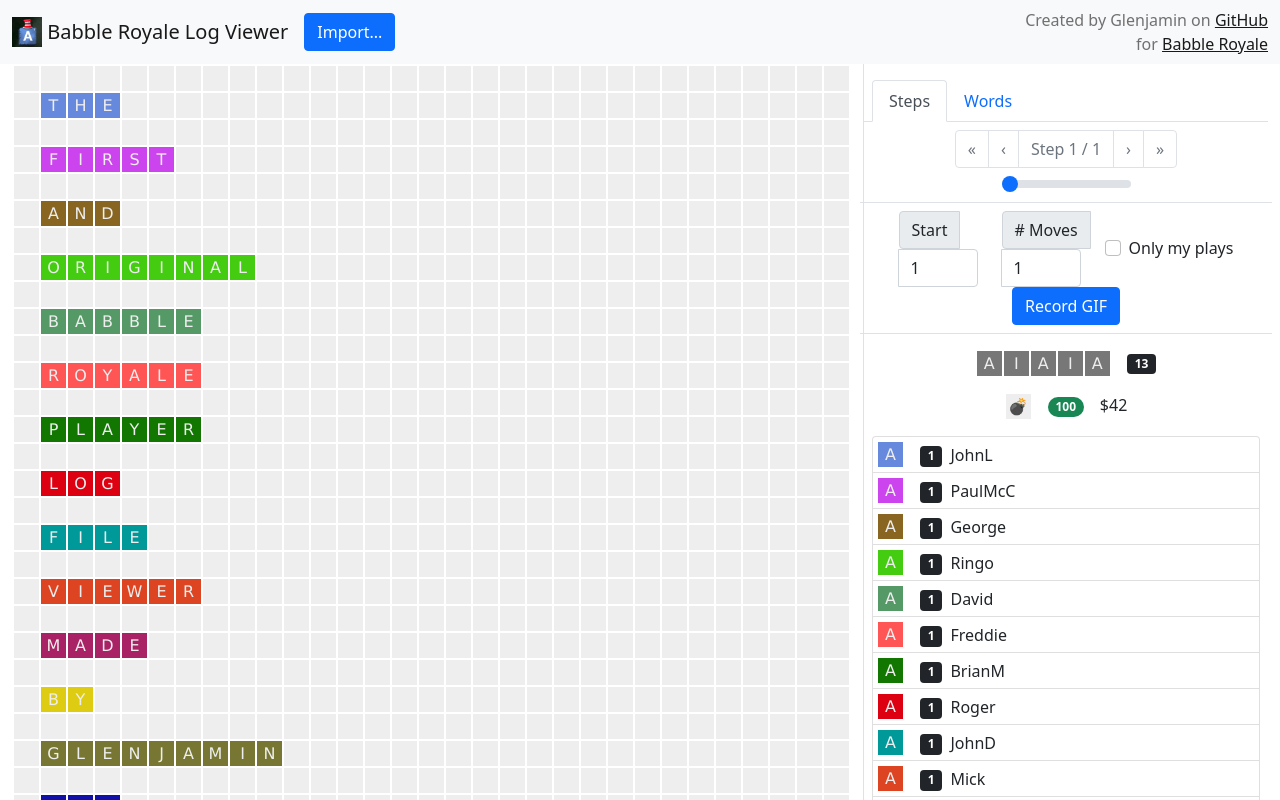
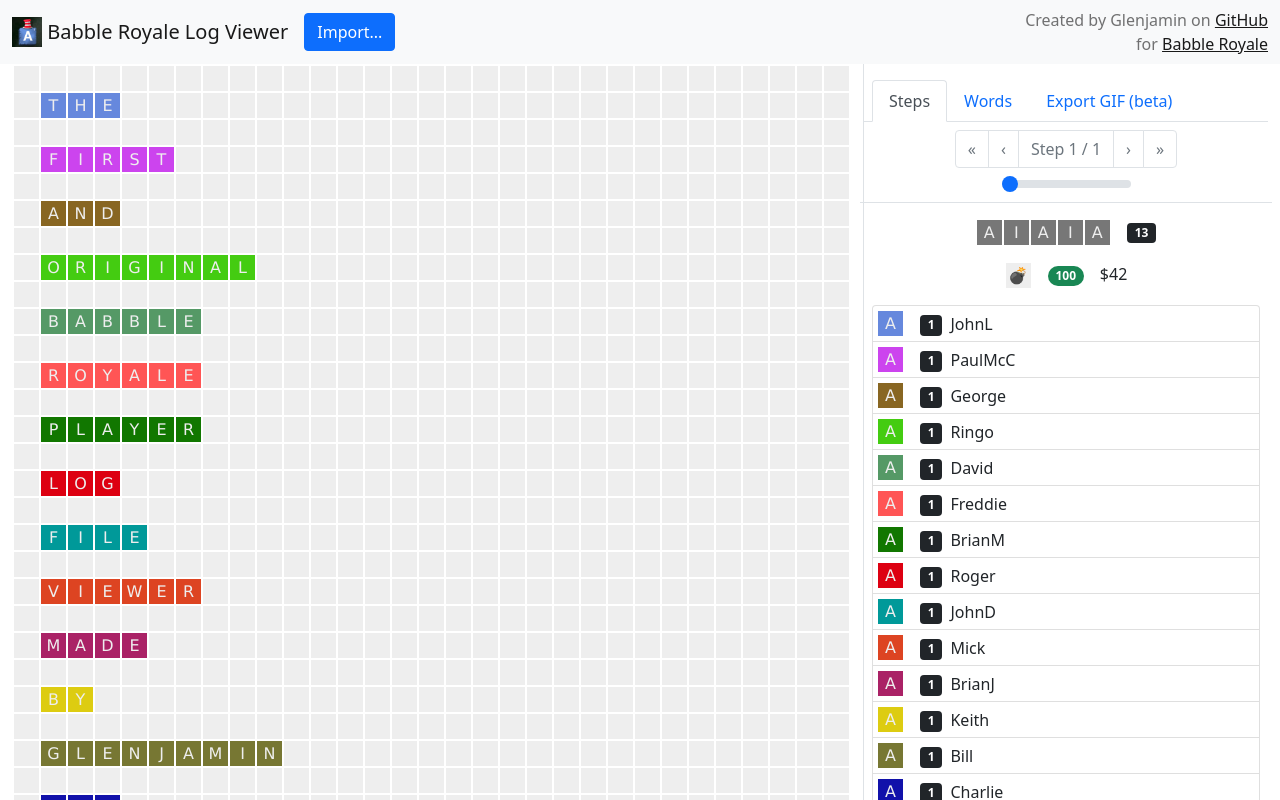
Before and after one commit to glenjamin/babblog-royale, a React (Create React App) app: page / in a window 1280 px wide. Shown: the top 800 px of the page. Built offline with nearby package versions, Linux system fonts and the light colour scheme.

Commit message:
Move GIF exporting to a tab

```diff
--- a/src/App.tsx
+++ b/src/App.tsx
@@ -72,17 +72,6 @@ function App() {
                     stepMeForwards={actions.stepMeForwards}
                     disabled={isRecording}
                   />
-                  {process.env.NODE_ENV === "development" && (
-                    <ScreenGrabber
-                      step={gameStep}
-                      max={game.timeline.length - 1}
-                      stepForwards={actions.stepForwards}
-                      stepTo={actions.chooseStep}
-                      stepMeForwards={actions.stepMeForwards}
-                      isRecording={isRecording}
-                      setIsRecording={actions.setIsRecording}
-                    />
-                  )}
                   <PlayerState
                     levels={game.levels}
                     {...game.timeline[gameStep].player}
@@ -105,6 +94,17 @@ function App() {
                   />
                 </Stack>
               </Tab>
+              <Tab eventKey="export" title="Export GIF (beta)">
+                <ScreenGrabber
+                  step={gameStep}
+                  max={game.timeline.length - 1}
+                  stepForwards={actions.stepForwards}
+                  stepTo={actions.chooseStep}
+                  stepMeForwards={actions.stepMeForwards}
+                  isRecording={isRecording}
+                  setIsRecording={actions.setIsRecording}
+                />
+              </Tab>
             </Tabs>
           </Col>
         </Row>
--- a/src/ScreenGrabber.tsx
+++ b/src/ScreenGrabber.tsx
@@ -2,6 +2,9 @@ import { useCallback, useState } from "react";
 import takeScreenshot from "./utils/take-screenshot";
 import GIF from "gif.js";
 import { Button, Form, InputGroup, Col, Row } from "react-bootstrap";
+
+const GIF_DELAY = 500;
+const GIF_LAST_FRAME_DELAY = 1000;
 
 interface ScreenGrabberProps {
   step: number;
@@ -69,12 +72,20 @@ const ScreenGrabberControls = ({
       quality: 9,
       workerScript: `${process.env.PUBLIC_URL}/gif.worker.js`,
     });
+    const takeStep = myMovesOnly ? stepMeForwards : stepForwards;
     // TODO: Get the number of steps when mine = true by checking the timeline
     for (let i = 0; i < numMoves; i++) {
       const canvas = await takeScreenshot();
-      gif.addFrame(canvas);
-      (myMovesOnly ? stepMeForwards : stepForwards)();
+      gif.addFrame(canvas, {
+        delay: GIF_DELAY,
+      });
+      takeStep();
     }
+    const canvas = await takeScreenshot();
+    gif.addFrame(canvas, {
+      delay: GIF_LAST_FRAME_DELAY,
+    });
+
     gif.on("finished", (blob) => {
       window.open(URL.createObjectURL(blob));
       setIsRecording(false);
@@ -91,6 +102,12 @@ const ScreenGrabberControls = ({
   ]);
   return (
     <Form>
+      <Row className="justify-content-center">
+        Note: This feature is in development and might be buggy!
+      </Row>
+      <Row className="justify-content-center">
+        After exporting, right click &gt; save image to save your GIF.
+      </Row>
       <Row className="justify-content-sm-center align-items-center pt-2">
         <Col sm="3">
           <InputGroup>
```
